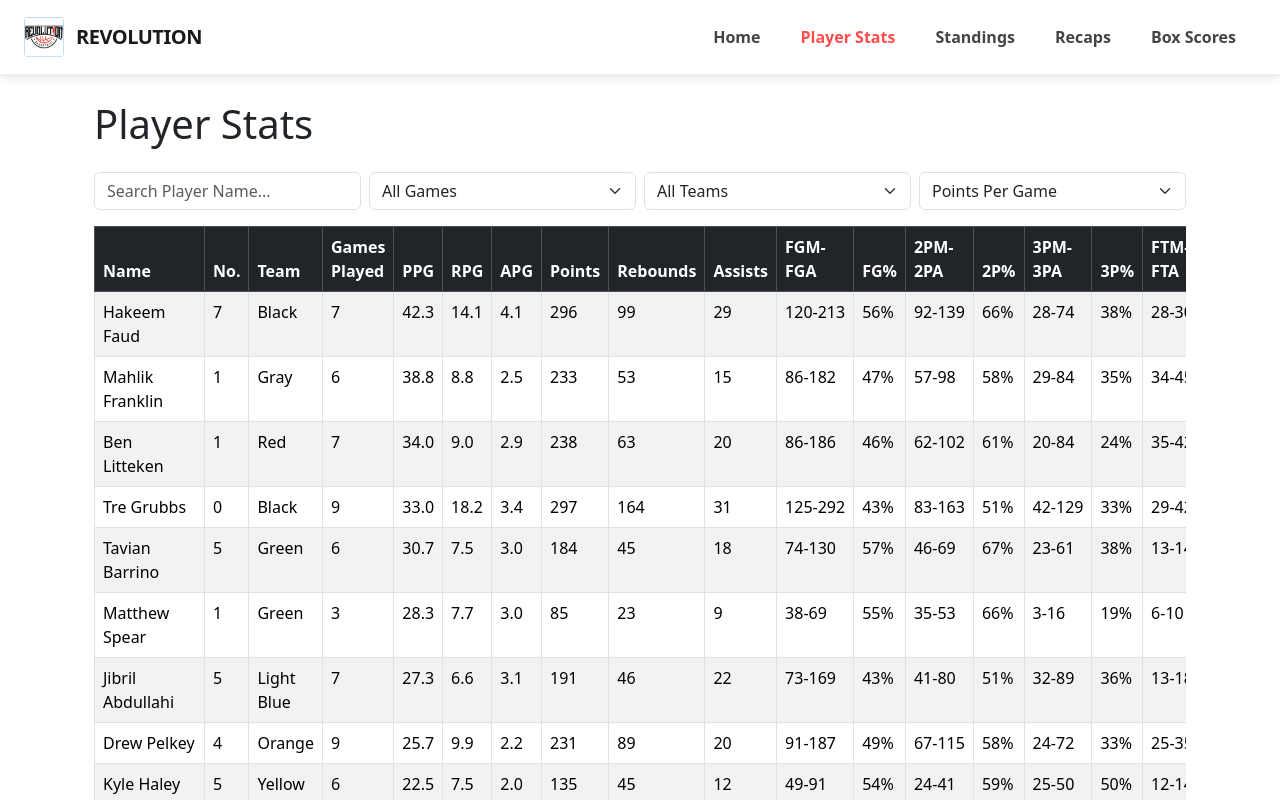
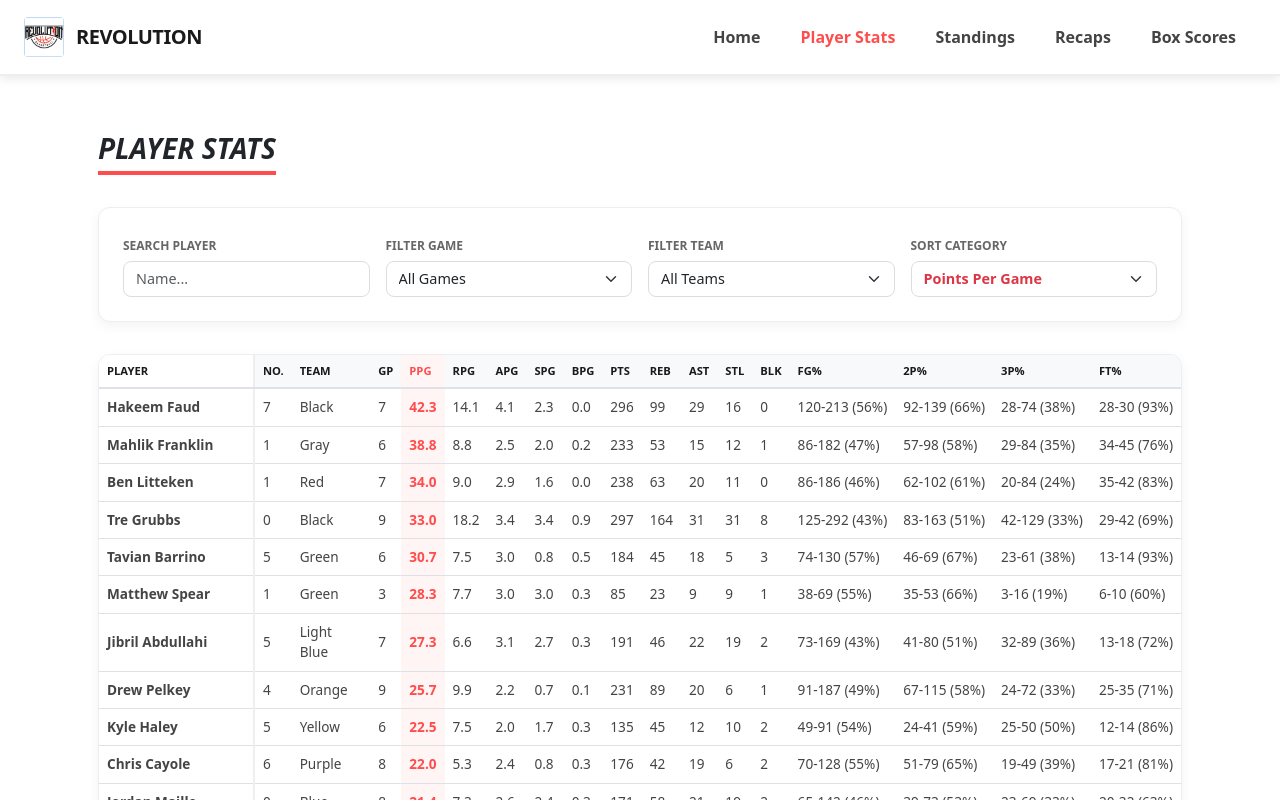
Before and after one commit to jhare3/RevolutionStats, a React (Create React App) app in the folder frontend/: page /player-stats in a window 1280 px wide. Shown: the top 800 px of the page. Built offline with nearby package versions, Linux system fonts and the light colour scheme.

Commit message:
updated player stats

```diff
--- a/frontend/src/PlayerStats.js
+++ b/frontend/src/PlayerStats.js
@@ -3,15 +3,20 @@ import boxscores from "./boxscores.json";
 import roster from "./players.json";
 import "bootstrap/dist/css/bootstrap.min.css";
 
-// Helper function definitions
+// --- HELPER FUNCTIONS ---
+
 const statOptions = [
-  "ppg",
-  "apg",
-  "rpg",
-  "ftpct",
-  "fg3pct",
-  "points",  // Total Points
-  "fgpct",   // Overall Field Goal Percentage
+  { key: "ppg", label: "Points Per Game" },
+  { key: "apg", label: "Assists Per Game" },
+  { key: "rpg", label: "Rebounds Per Game" },
+  { key: "spg", label: "Steals Per Game" },
+  { key: "bpg", label: "Blocks Per Game" },
+  { key: "ftpct", label: "Free Throw %" },
+  { key: "fg3pct", label: "3-Point %" },
+  { key: "points", label: "Total Points" },
+  { key: "steals", label: "Total Steals" },
+  { key: "blocks", label: "Total Blocks" },
+  { key: "fgpct", label: "Field Goal %" },
 ];
 
 function calculatePercent(made, attempt) {
@@ -35,18 +40,17 @@ function didPlayerPlay(playerStats) {
 const allTeams = Array.from(new Set(roster.map(p => p.team)));
 const playerRosterMap = new Map(roster.map(player => [player.name, player]));
 
-
-// 🏀 Main Component
+// --- MAIN COMPONENT ---
 function PlayerStats() {
   const [selectedGame, setSelectedGame] = useState("all");
   const [selectedTeam, setSelectedTeam] = useState("all");
   const [statFilter, setStatFilter] = useState("ppg");
   const [searchQuery, setSearchQuery] = useState("");
 
+  // 1. DATA AGGREGATION LOGIC
   const players = useMemo(() => {
     let filteredPlayers = [];
 
-    // --- 1. GAME AGGREGATION / SELECTION ---
     if (selectedGame === "all") {
       const allGameAppearances = [];
       boxscores.forEach((game) => {
@@ -67,10 +71,22 @@ function PlayerStats() {
             ...p,
             gamesPlayed: playedThisGame ? 1 : 0,
             team: staticData.team,
-            number: staticData.number
+            number: staticData.number,
+            rebounds: p.rebounds || 0,
+            assists: p.assists || 0,
+            steals: p.steals || 0,
+            blocks: p.blocks || 0,
+            fgm: p.fgm || 0,
+            fga: p.fga || 0,
+            fg2m: p.fg2m || 0,
+            fg2a: p.fg2a || 0,
+            fg3m: p.fg3m || 0,
+            fg3a: p.fg3a || 0,
+            ftm: p.ftm || 0,
+            fta: p.fta || 0
           };
         } else {
-          const coreStatsToSum = ["points", "rebounds", "assists", "fgm", "fga", "fg2m", "fg2a", "fg3m", "fg3a", "ftm", "fta"];
+          const coreStatsToSum = ["points", "rebounds", "assists", "steals", "blocks", "fgm", "fga", "fg2m", "fg2a", "fg3m", "fg3a", "ftm", "fta"];
           coreStatsToSum.forEach((key) => {
               playerMap[p.name][key] += p[key] || 0;
           });
@@ -86,36 +102,33 @@ function PlayerStats() {
         fg2pct: calculatePercent(p.fg2m, p.fg2a),
         fg3pct: calculatePercent(p.fg3m, p.fg3a),
         ftpct: calculatePercent(p.ftm, p.fta),
-
         ppg: p.gamesPlayed > 0 ? (p.points / p.gamesPlayed).toFixed(1) : 0,
         rpg: p.gamesPlayed > 0 ? (p.rebounds / p.gamesPlayed).toFixed(1) : 0,
         apg: p.gamesPlayed > 0 ? (p.assists / p.gamesPlayed).toFixed(1) : 0,
+        spg: p.gamesPlayed > 0 ? (p.steals / p.gamesPlayed).toFixed(1) : 0,
+        bpg: p.gamesPlayed > 0 ? (p.blocks / p.gamesPlayed).toFixed(1) : 0,
       })).filter(p => p.gamesPlayed > 0);
 
     } else {
-      // Single Game Selected
       const game = boxscores.find((g) => g.gameId === Number(selectedGame));
       if (!game) return [];
-
       const allGamePlayers = [...game.visitorPlayers, ...game.homePlayers];
 
       filteredPlayers = allGamePlayers.map((p) => {
           const staticData = playerRosterMap.get(p.name);
           const gameTeam = game.visitorPlayers.includes(p) ? game.visitor : game.home;
-
           const playedThisGame = didPlayerPlay(p);
 
           return {
             ...p,
             team: staticData ? staticData.team : gameTeam,
             number: staticData ? staticData.number : p.number,
-
             gamesPlayed: playedThisGame ? 1 : 0,
-
             ppg: p.points,
             rpg: p.rebounds,
             apg: p.assists,
-
+            spg: p.steals || 0,
+            bpg: p.blocks || 0,
             fgpct: calculatePercent(p.fgm, p.fga),
             fg2pct: calculatePercent(p.fg2m, p.fg2a),
             fg3pct: calculatePercent(p.fg3m, p.fg3a),
@@ -124,43 +137,10 @@ function PlayerStats() {
       }).filter(p => playerRosterMap.has(p.name) && p.gamesPlayed > 0);
     }
 
-    // --- 2. TEAM FILTERING ---
     if (selectedTeam !== "all") {
       filteredPlayers = filteredPlayers.filter(p => p.team === selectedTeam);
-
-      if (selectedGame === "all") {
-        const teamGamesPlayed = {};
-        const gamesForSelectedTeam = boxscores.filter(
-          g => g.visitor === selectedTeam || g.home === selectedTeam
-        );
-
-        gamesForSelectedTeam.forEach(game => {
-          const playersInGame = (game.visitor === selectedTeam)
-            ? game.visitorPlayers
-            : game.homePlayers;
-
-          playersInGame.forEach(p => {
-            const staticData = playerRosterMap.get(p.name);
-            if (staticData && staticData.team === selectedTeam && didPlayerPlay(p)) {
-                 teamGamesPlayed[p.name] = (teamGamesPlayed[p.name] || 0) + 1;
-            }
-          });
-        });
-
-        filteredPlayers = filteredPlayers.map(p => {
-          const games = teamGamesPlayed[p.name] || 0;
-          return {
-            ...p,
-            gamesPlayed: games,
-            ppg: games > 0 ? (p.points / games).toFixed(1) : 0,
-            rpg: games > 0 ? (p.rebounds / games).toFixed(1) : 0,
-            apg: games > 0 ? (p.assists / games).toFixed(1) : 0,
-          };
-        }).filter(p => p.gamesPlayed > 0);
-      }
     }
 
-    // --- 3. PLAYER SEARCH FILTERING ---
     if (searchQuery) {
         const lowerCaseQuery = searchQuery.toLowerCase();
         filteredPlayers = filteredPlayers.filter(p =>
@@ -171,7 +151,7 @@ function PlayerStats() {
     return filteredPlayers;
   }, [selectedGame, selectedTeam, searchQuery]);
 
-  // Sorting logic (handles Per-Game, Total, and Percentage stats correctly)
+  // 2. SORTING LOGIC
   const sortedPlayers = useMemo(() => {
     return [...players].sort((a, b) => {
       const valA = String(a[statFilter]).replace('%', '');
@@ -180,147 +160,186 @@ function PlayerStats() {
     });
   }, [players, statFilter]);
 
-  const displayStatOptions = statOptions;
+  // 3. DYNAMIC COLUMN DEFINITIONS
+  // This logic moves the "Active" stat category to the front of the stat columns
+  const dynamicColumns = useMemo(() => {
+    const allStatCols = [
+        { id: 'ppg', label: 'PPG', render: (p) => p.ppg },
+        { id: 'rpg', label: 'RPG', render: (p) => p.rpg },
+        { id: 'apg', label: 'APG', render: (p) => p.apg },
+        { id: 'spg', label: 'SPG', render: (p) => p.spg },
+        { id: 'bpg', label: 'BPG', render: (p) => p.bpg },
+        { id: 'points', label: 'PTS', render: (p) => p.points },
+        { id: 'rebounds', label: 'REB', render: (p) => p.rebounds },
+        { id: 'assists', label: 'AST', render: (p) => p.assists },
+        { id: 'steals', label: 'STL', render: (p) => p.steals },
+        { id: 'blocks', label: 'BLK', render: (p) => p.blocks },
+        { id: 'fgpct', label: 'FG%', render: (p) => <span className="text-nowrap">{p.fgm}-{p.fga} ({p.fgpct})</span> },
+        { id: 'fg2pct', label: '2P%', render: (p) => <span className="text-nowrap">{p.fg2m}-{p.fg2a} ({p.fg2pct})</span> },
+        { id: 'fg3pct', label: '3P%', render: (p) => <span className="text-nowrap">{p.fg3m}-{p.fg3a} ({p.fg3pct})</span> },
+        { id: 'ftpct', label: 'FT%', render: (p) => <span className="text-nowrap">{p.ftm}-{p.fta} ({p.ftpct})</span> },
+    ];
+
+    const activeColIndex = allStatCols.findIndex(c => c.id === statFilter);
+    if (activeColIndex > -1) {
+        const activeCol = allStatCols.splice(activeColIndex, 1)[0];
+        return [activeCol, ...allStatCols];
+    }
+    return allStatCols;
+  }, [statFilter]);
 
   return (
-    <div className="container mt-4">
-      <div className="d-flex align-items-center mb-4">
-        <h1 className="mb-0">Player Stats</h1>
-      </div>
+    <div className="min-vh-100" style={{ backgroundColor: '#ffffff' }}>
+      <style>
+        {`
+          .stats-container { padding: 2rem 1rem; }
+          .section-heading {
+            font-size: 1.75rem;
+            font-weight: 900;
+            text-transform: uppercase;
+            font-style: italic;
+            margin-bottom: 2rem;
+            border-bottom: 4px solid #ff4d4d;
+            display: inline-block;
+            padding-bottom: 5px;
+          }
+          .filter-card {
+            background: #ffffff;
+            border: 1px solid #eeeeee;
+            border-radius: 12px;
+            padding: 1.5rem;
+            margin-bottom: 2rem;
+            box-shadow: 0 4px 12px rgba(0,0,0,0.05);
+          }
+          .stats-table-wrapper {
+            background: white;
+            border-radius: 12px;
+            border: 1px solid #eeeeee;
+            overflow-x: auto;
+            box-shadow: 0 4px 12px rgba(0,0,0,0.05);
+          }
+          .table thead th {
+            background: #f8f9fa;
+            color: #1a1a1a;
+            font-weight: 800;
+            font-size: 0.7rem;
+            text-transform: uppercase;
+            border-bottom: 2px solid #dee2e6;
+            white-space: nowrap;
+          }
+          .table td {
+            font-size: 0.85rem;
+            vertical-align: middle;
+            color: #444;
+          }
+          .player-sticky {
+            position: sticky;
+            left: 0;
+            background: white !important;
+            z-index: 2;
+            font-weight: 700;
+            min-width: 140px;
+            border-right: 2px solid #eee;
+          }
+          .active-col-cell {
+            background-color: #fff5f5 !important;
+            font-weight: 800;
+            color: #ff4d4d !important;
+          }
+          .form-select, .form-control {
+            border-radius: 8px;
+            font-size: 0.9rem;
+            border: 1px solid #ddd;
+          }
+          .form-label {
+            font-size: 0.75rem;
+            font-weight: 700;
+            text-transform: uppercase;
+            color: #666;
+            margin-bottom: 0.4rem;
+          }
+        `}
+      </style>
 
-      {/* FILTER CONTROLS: Mobile responsive grid */}
-      <div className="row mb-3 g-2">
-        {/* Search Bar */}
+      <div className="container stats-container">
+        <h1 className="section-heading">Player Stats</h1>
+
+        {/* Filter Section */}
+        <div className="filter-card">
+          <div className="row g-3">
             <div className="col-12 col-md-3">
+              <label className="form-label">Search Player</label>
               <input
                 type="text"
                 className="form-control"
-                placeholder="Search Player Name..."
+                placeholder="Name..."
                 value={searchQuery}
                 onChange={(e) => setSearchQuery(e.target.value)}
               />
             </div>
-
-        {/* Game Filter */}
             <div className="col-6 col-md-3">
-            <select
-              className="form-select"
-              value={selectedGame}
-              onChange={(e) => {
-                setSelectedGame(e.target.value);
-                if (!statOptions.includes(statFilter)) {
-                    setStatFilter('ppg');
-                }
-              }}
-            >
+              <label className="form-label">Filter Game</label>
+              <select className="form-select" value={selectedGame} onChange={(e) => setSelectedGame(e.target.value)}>
                 <option value="all">All Games</option>
-              {boxscores.map((game) => (
-                <option key={game.gameId} value={game.gameId}>
-                  {game.visitor} vs {game.home} (Game {game.gameId})
-                </option>
+                {boxscores.map((g) => (
+                  <option key={g.gameId} value={g.gameId}>{g.visitor} vs {g.home} (G{g.gameId})</option>
                 ))}
               </select>
             </div>
-
-        {/* Team Filter */}
             <div className="col-6 col-md-3">
-            <select
-              className="form-select"
-              value={selectedTeam}
-              onChange={(e) => setSelectedTeam(e.target.value)}
-            >
+              <label className="form-label">Filter Team</label>
+              <select className="form-select" value={selectedTeam} onChange={(e) => setSelectedTeam(e.target.value)}>
                 <option value="all">All Teams</option>
-              {allTeams.map((team) => (
-                <option key={team} value={team}>
-                  {team}
-                </option>
-              ))}
+                {allTeams.map((t) => <option key={t} value={t}>{t}</option>)}
               </select>
             </div>
-
-        {/* Stat Filter */}
             <div className="col-12 col-md-3">
-            <select
-              className="form-select"
-              value={statFilter}
-              onChange={(e) => setStatFilter(e.target.value)}
-            >
-              {displayStatOptions.map((stat) => (
-                <option key={stat} value={stat}>
-                  {stat.toUpperCase()
-                      .replace('PPG', 'Points Per Game')
-                      .replace('APG', 'Assists Per Game')
-                      .replace('RPG', 'Rebounds Per Game')
-                      .replace('FTPCT', 'Free Throw %')
-                      .replace('FG3PCT', '3-Point %')
-                      .replace('POINTS', 'Total Points')
-                      .replace('FGPCT', 'Field Goal %')
-                  }
-                </option>
-              ))}
+              <label className="form-label">Sort Category</label>
+              <select className="form-select fw-bold text-danger" value={statFilter} onChange={(e) => setStatFilter(e.target.value)}>
+                {statOptions.map((opt) => <option key={opt.key} value={opt.key}>{opt.label}</option>)}
               </select>
             </div>
           </div>
+        </div>
 
-      {/* STATS TABLE: Added table-responsive wrapper */}
-      <div className="table-responsive">
-          <table className="table table-striped table-bordered">
-            <thead className="table-dark">
+        {/* Table Section */}
+        <div className="stats-table-wrapper">
+          <table className="table table-hover mb-0">
+            <thead>
               <tr>
-                <th>Name</th>
+                <th className="player-sticky">Player</th>
                 <th>No.</th>
                 <th>Team</th>
-                <th>Games Played</th>
-                <th>PPG</th>
-                <th>RPG</th>
-                <th>APG</th>
-                <th>Points</th>
-                <th>Rebounds</th>
-                <th>Assists</th>
-                <th>FGM-FGA</th>
-                <th>FG%</th>
-                <th>2PM-2PA</th>
-                <th>2P%</th>
-                <th>3PM-3PA</th>
-                <th>3P%</th>
-                <th>FTM-FTA</th>
-                <th>FT%</th>
+                <th>GP</th>
+                {dynamicColumns.map(col => (
+                  <th key={col.id} className={col.id === statFilter ? "active-col-cell" : ""}>
+                    {col.label}
+                  </th>
+                ))}
               </tr>
             </thead>
             <tbody>
               {sortedPlayers.map((p) => (
                 <tr key={p.name + p.team}>
-                  <td>{p.name}</td>
+                  <td className="player-sticky">{p.name}</td>
                   <td>{p.number}</td>
                   <td>{p.team}</td>
                   <td>{p.gamesPlayed}</td>
-                  <td>{p.ppg}</td>
-                  <td>{p.rpg}</td>
-                  <td>{p.apg}</td>
-                  <td>{p.points}</td>
-                  <td>{p.rebounds}</td>
-                  <td>{p.assists}</td>
-                  <td>
-                    {p.fgm}-{p.fga}
+                  {dynamicColumns.map(col => (
+                    <td key={col.id} className={col.id === statFilter ? "active-col-cell" : ""}>
+                      {col.render(p)}
                     </td>
-                  <td>{p.fgpct}</td>
-                  <td>
-                    {p.fg2m}-{p.fg2a}
-                  </td>
-                  <td>{p.fg2pct}</td>
-                  <td>
-                    {p.fg3m}-{p.fg3a}
-                  </td>
-                  <td>{p.fg3pct}</td>
-                  <td>
-                    {p.ftm}-{p.fta}
-                  </td>
-                  <td>{p.ftpct}</td>
+                  ))}
                 </tr>
               ))}
             </tbody>
           </table>
-      </div> {/* End table-responsive */}
+        </div>
+
+        <div className="mt-3 text-muted small italic">
+          * Tables are sorted by the selected category. The active stat is automatically moved to the left for better visibility.
+        </div>
+      </div>
     </div>
   );
 }
```
Also changed, not shown: frontend/src/boxscores.json, 1 other file (tests, documents, lock files or other folders). Lines whose indentation alone changed are shown as unchanged.
